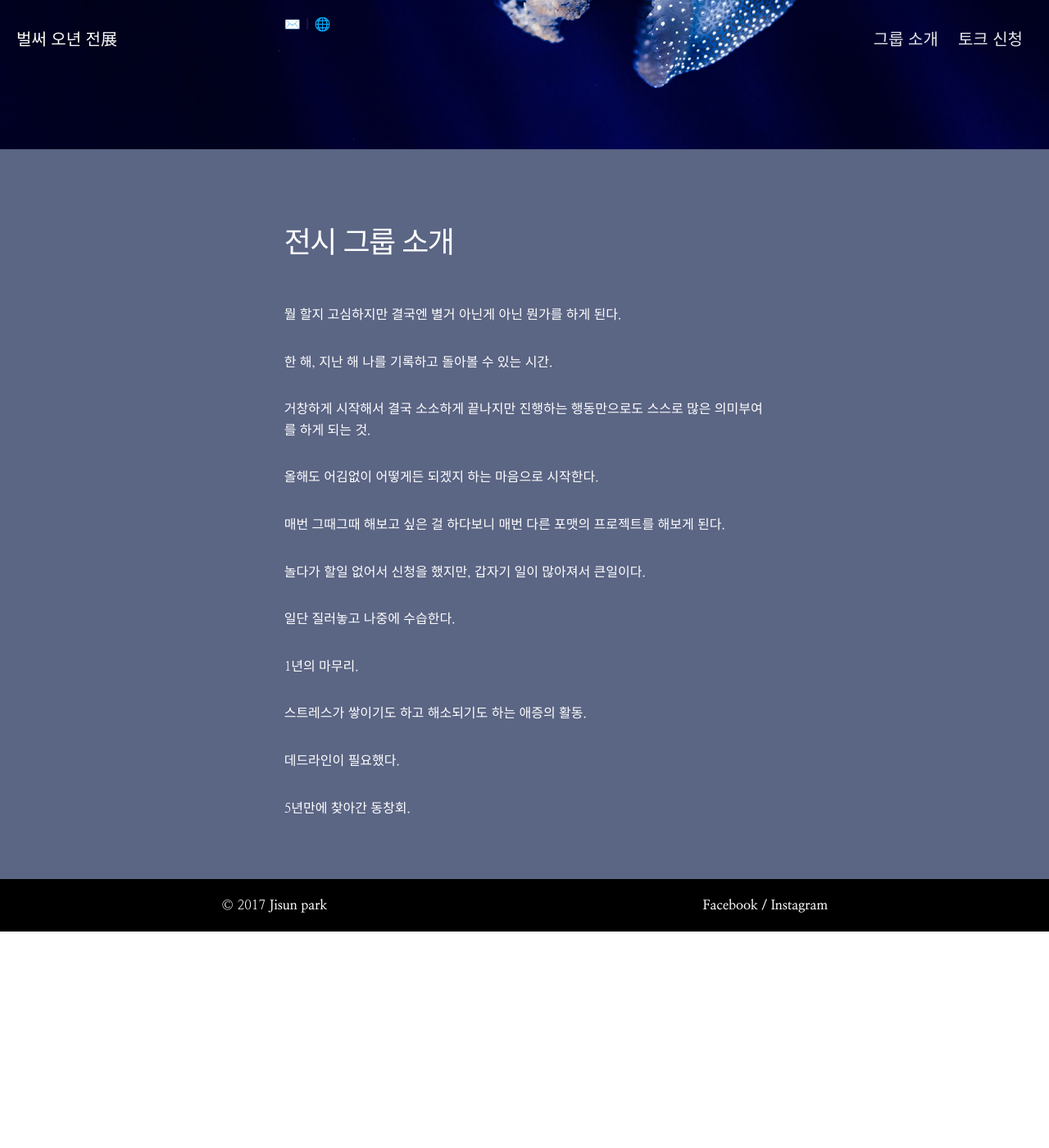
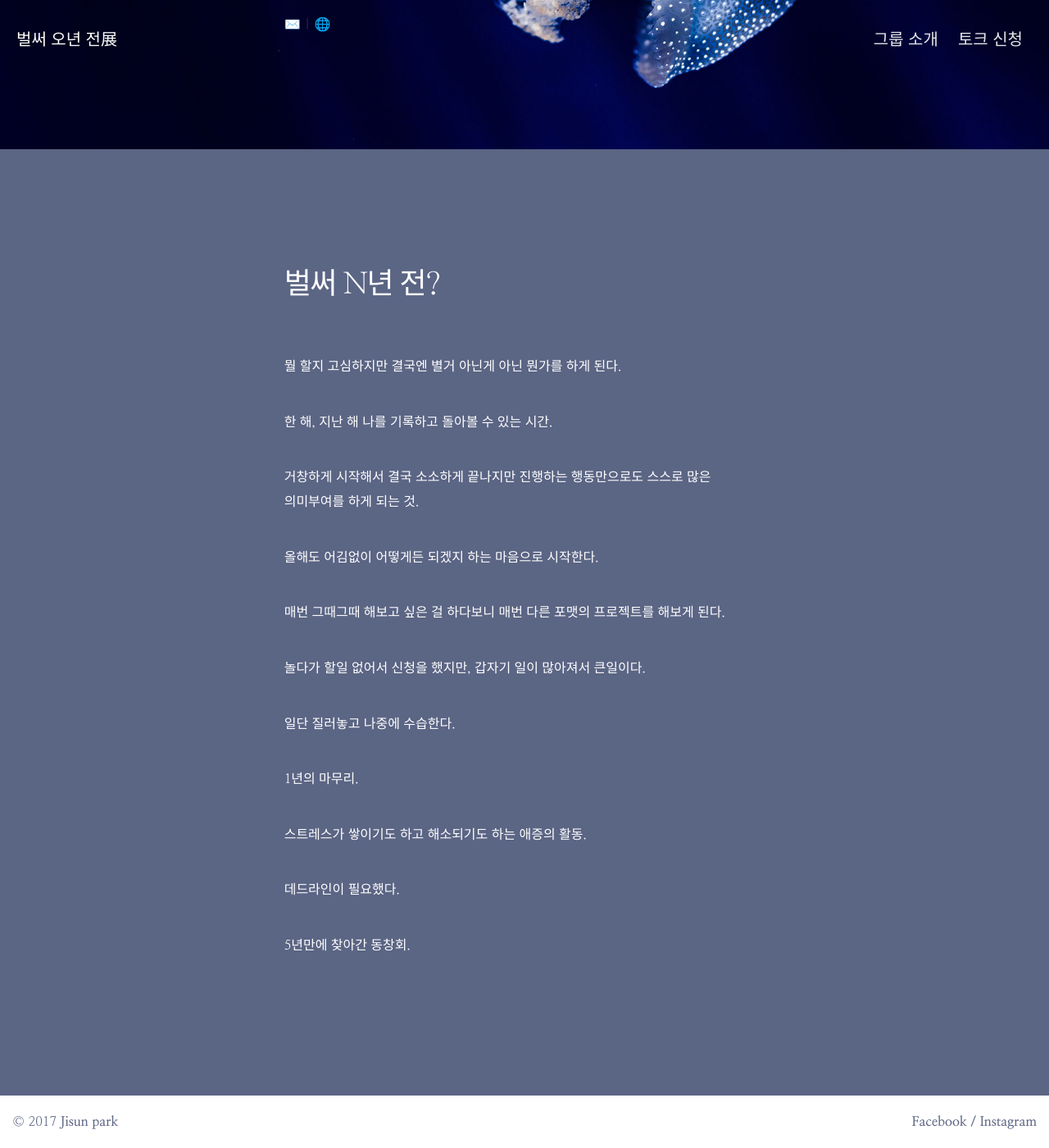
Before and after one commit to jisunjessica/n-years-ago, a Jekyll site: the page built from index.html, in a window 1280 px wide and 1400 px high, scrolled down 6547 px. Shown: the whole window at 82% size. Built offline with Jekyll 4.4.1, drawn with Linux system fonts in a browser that asks for light colours; nearby versions of some CDN libraries; some web fonts are replaced; before the commit the page ends 7683 px from its top, so only the background shows below that.

Commit message:
그룹 소개 스타일 수정

```diff
--- a/_layouts/default.html
+++ b/_layouts/default.html
@@ -46,7 +46,7 @@
   {{ content }}
 
   <footer>
-    <div class="container">
+    <div class="container-fluid">
       <div class="row">
       <p class="col-xs-6 copyright-text">
         &copy; 2017 <a href="http://jisunpark.kr" target="_blank" class="link"><span class="text-bold">Jisun park</span></a>
--- a/css/style.css
+++ b/css/style.css
@@ -4030,18 +4030,34 @@
 ********************************************/
 #group-info ul li {
   font-size: 16px;
-  margin-bottom: 2em; }
+  margin-bottom: 1.1em;
+  line-height: 30px;
+  border-radius: 5px;
+  word-break: keep-all;
+  padding: 10px 0;
+  -webkit-transition: background-color .60s ease-out;
+  -moz-transition: background-color .60s ease-out;
+  -o-transition: background-color .60s ease-out;
+  transition: background-color .60s ease-out;
+  -webkit-transition: padding-left .3s ease-out;
+  -moz-transition: padding-left .3s ease-out;
+  -o-transition: padding-left .3s ease-out;
+  transition: padding-left .3s ease-out; }
+  #group-info ul li:hover {
+    background-color: rgba(78, 89, 122, 0.5);
+    padding-left: 14px; }
 
 /********************************************
 FOOTER
 ********************************************/
 footer {
-  background-color: black;
-  border-top: 1px solid #5B6584;
+  background-color: white;
   padding-top: 20px;
   padding-bottom: 20px;
   bottom: 0;
-  color: #d0d0d0; }
+  color: #5B6584; }
+  footer a.link, footer p, footer a span {
+    color: #5B6584; }
   footer h6 {
     font-weight: 700;
     margin-bottom: 12px; }
--- a/index.html
+++ b/index.html
@@ -14,10 +14,10 @@
 {% include youngbin.html %}
 {% include heewon.html %}
 
-<section id="group-info">
+<section id="group-info" class="bg-img">
   <div class="container row">
     <div class="col-xs-offset-1 col-xs-10">
-      <h2 class="section-title">전시 그룹 소개</h2>
+      <h2 class="section-title">벌써 N년 전?</h2>
       <ul>
         <li>뭘 할지 고심하지만 결국엔 별거 아닌게 아닌 뭔가를 하게 된다.</li>
         <li>한 해, 지난 해 나를 기록하고 돌아볼 수 있는 시간.</li>
```
Also changed, not shown: css/style.scss (+25 -5 lines), 6 other files.
